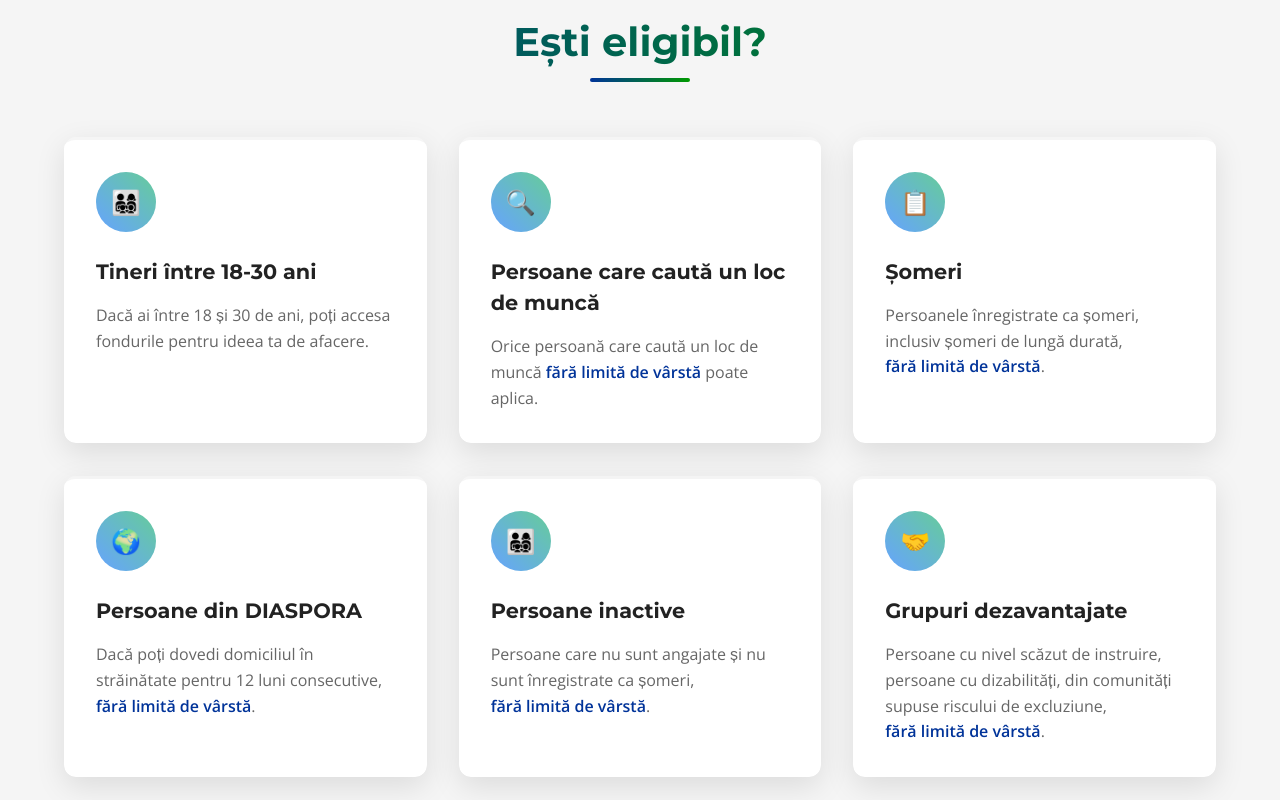
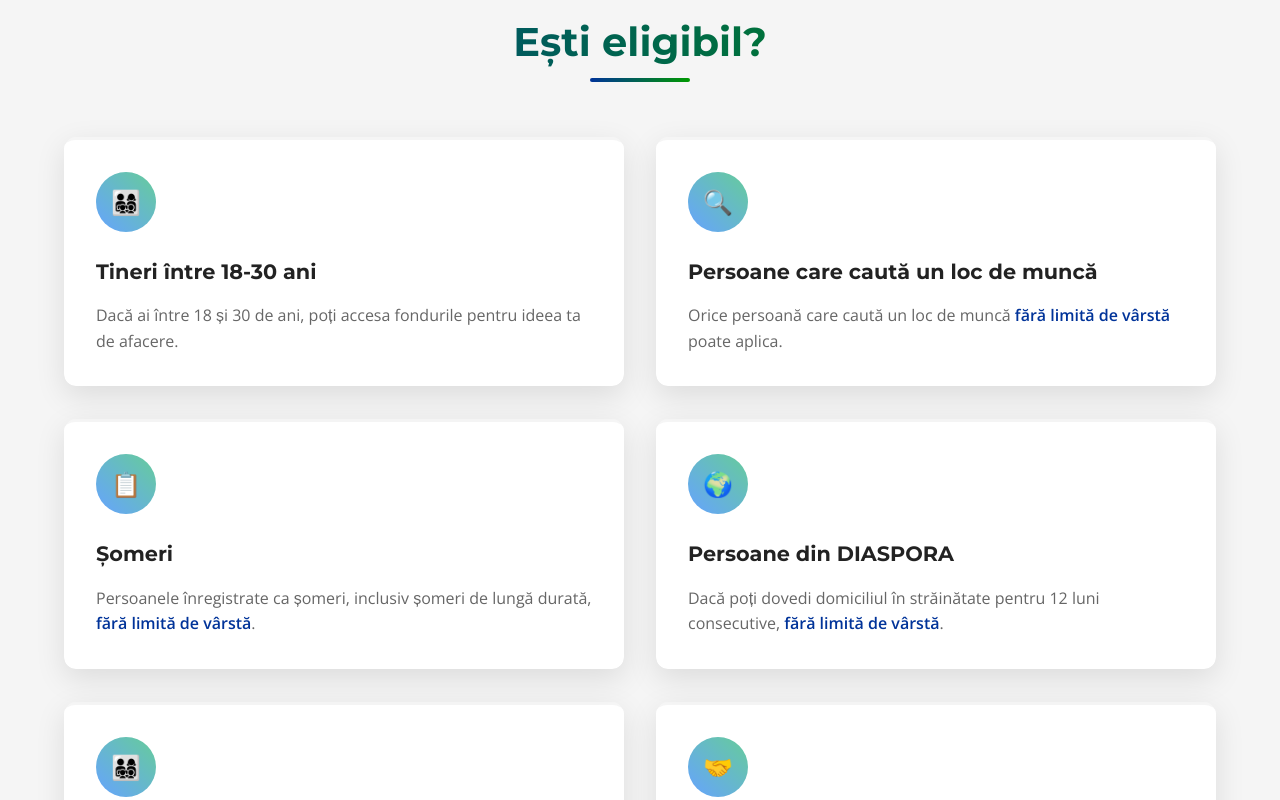
Before and after one commit to velesco/startup-nation-2025, a React (Create React App) app in the folder frontend/: page / in a window 1280 px wide. Shown: the part 820-1620 px from the top of the page. Built offline with nearby package versions, Linux system fonts and the light colour scheme; no server answers.

Commit message:
index.css

```diff
--- a/frontend/src/index.css
+++ b/frontend/src/index.css
@@ -859,7 +859,7 @@
 
 .eligibility-list {
   display: grid;
-  grid-template-columns: repeat(auto-fit, minmax(300px, 1fr));
+  grid-template-columns: repeat(auto-fit, minmax(500px, 1fr));
   gap: 2rem;
   margin-top: 4rem;
 }
@@ -1333,7 +1333,7 @@
   }
 
   .eligibility-list, .steps-container, .benefits-grid {
-    grid-template-columns: 1fr;
+    grid-template-columns: 2fr;
   }
 
   .timer-number {
```
